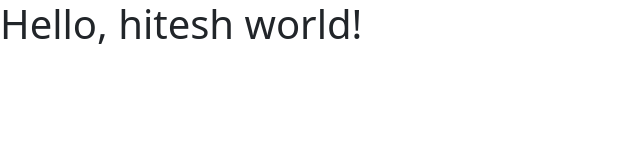
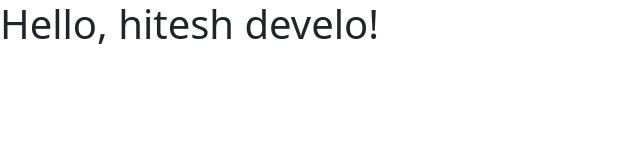
Before and after one commit to hiteshtiwari9491/test, a plain HTML site: page index.html in a window 1280 px wide. Shown: the full height of the page, 0-640 px from the left. Drawn offline with nearby package versions, Linux system fonts and the light colour scheme.

Commit message:
added develope

```diff
--- a/index.html
+++ b/index.html
@@ -7,7 +7,7 @@
     <link href="https://cdn.jsdelivr.net/npm/bootstrap@5.3.1/dist/css/bootstrap.min.css" rel="stylesheet" integrity="sha384-4bw+/aepP/YC94hEpVNVgiZdgIC5+VKNBQNGCHeKRQN+PtmoHDEXuppvnDJzQIu9" crossorigin="anonymous">
   </head>
   <body>
-    <h1>Hello, hitesh world!</h1>
+    <h1>Hello, hitesh develo!</h1>
     <script src="https://cdn.jsdelivr.net/npm/bootstrap@5.3.1/dist/js/bootstrap.bundle.min.js" integrity="sha384-HwwvtgBNo3bZJJLYd8oVXjrBZt8cqVSpeBNS5n7C8IVInixGAoxmnlMuBnhbgrkm" crossorigin="anonymous"></script>
   </body>
 </html>
```
